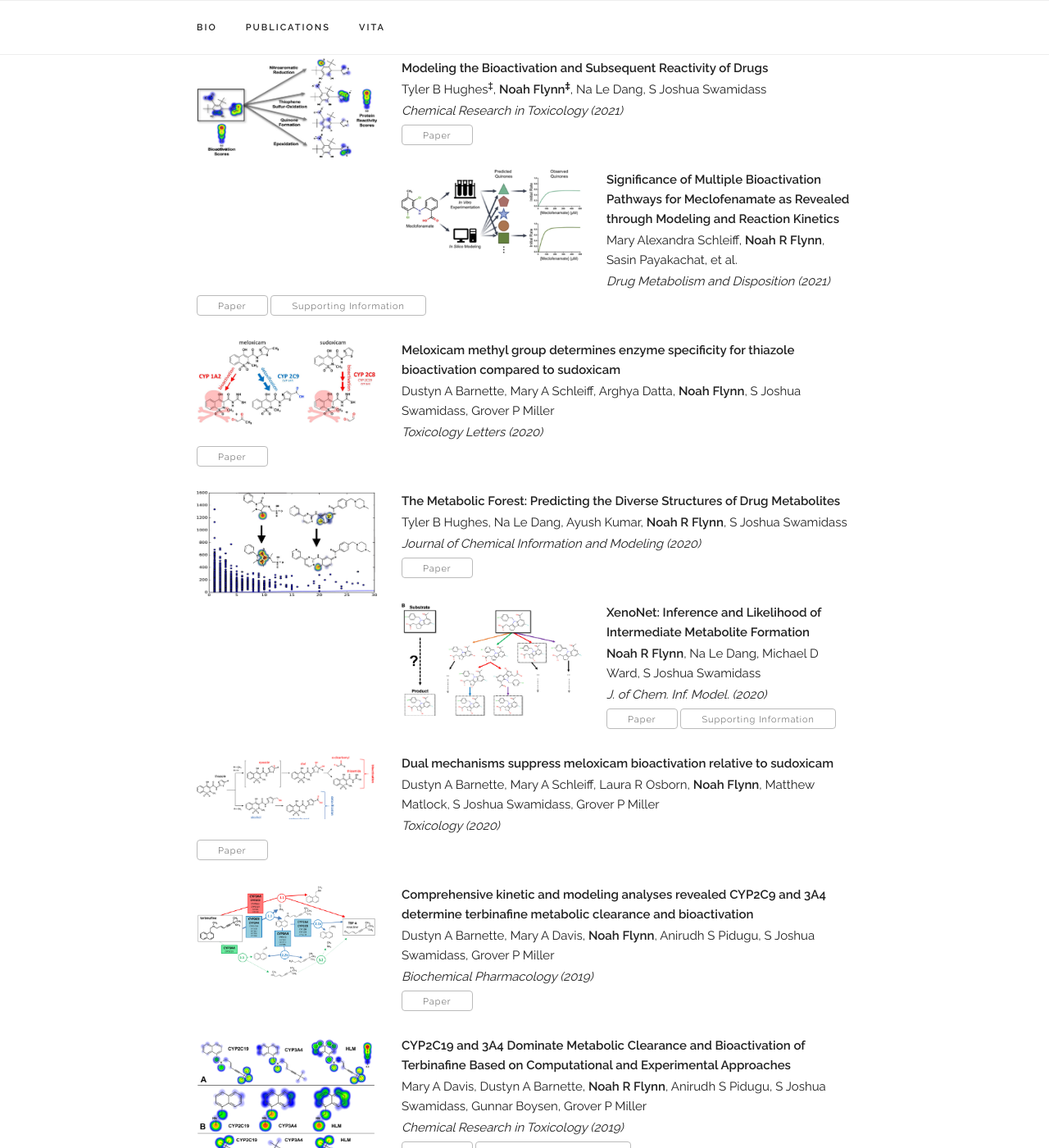
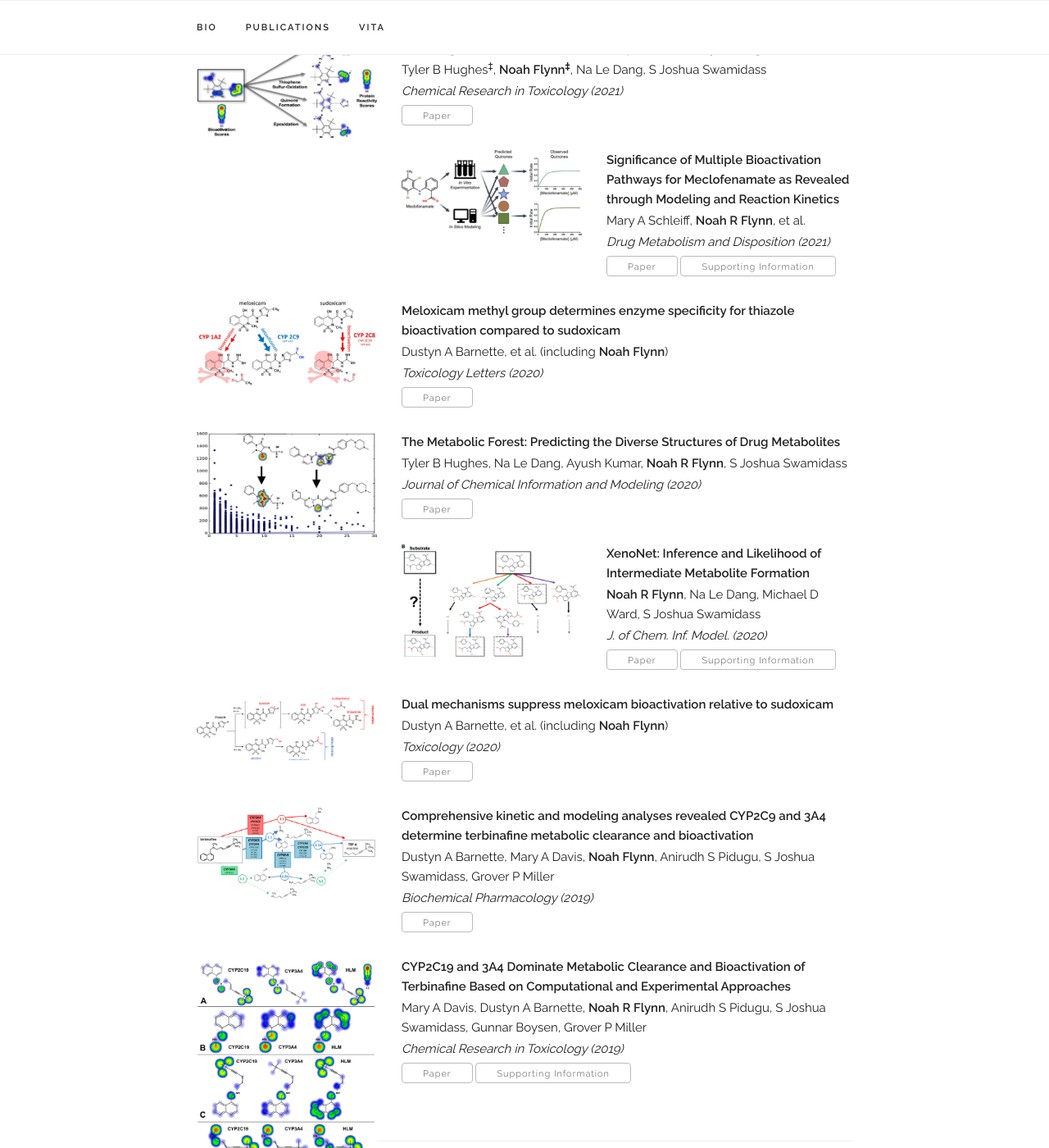
Before and after one commit to nrflynn2/nrflynn2.github.io, a Jekyll site: the page built from _pages/about.html, in a window 1280 px wide and 1400 px high, scrolled down 2880 px. Shown: the whole window at 82% size. Built offline with Jekyll 4.4.1, drawn with Linux system fonts in a browser that asks for light colours; some web fonts are replaced; some of the changed text lies outside the part shown.

```diff
--- a/_data/publications.yml
+++ b/_data/publications.yml
@@ -30,7 +30,7 @@
     selected: y
 
   - title: "Bioactivation of Isoxazole-Containing Bromodomain and Extra-Terminal Domain (BET) Inhibitors"
-    authors: "<b>Noah Flynn</b>, Michael D. Ward, Mary A. Schleiff, et al."
+    authors: "<b>Noah Flynn</b>, et al."
     venue: "Metabolites (2021)"
     paper_pdf: "/files/publications/2021_bromo/paper.pdf"
     supp_pdf: "/files/publications/2021_bromo/supp.pdf"
@@ -52,7 +52,7 @@
     selected: y
 
   - title: "Significance of Multiple Bioactivation Pathways for Meclofenamate as Revealed through Modeling and Reaction Kinetics"
-    authors: "Mary Alexandra Schleiff, <b>Noah R Flynn</b>, Sasin Payakachat, et al."
+    authors: "Mary A Schleiff, <b>Noah R Flynn</b>, et al."
     venue: "Drug Metabolism and Disposition (2021)"
     paper_pdf: "files/publications/meclofenamate_2021/paper.pdf"
     supp_pdf: "files/publications/meclofenamate_2021/supp.pdf"
@@ -60,7 +60,7 @@
     selected: n
 
   - title: "Meloxicam methyl group determines enzyme specificity for thiazole bioactivation compared to sudoxicam"
-    authors: "Dustyn A Barnette, Mary A Schleiff, Arghya Datta, <b>Noah Flynn</b>, S Joshua Swamidass, Grover P Miller"
+    authors: "Dustyn A Barnette, et al. (including <b>Noah Flynn</b>)"
     venue: "Toxicology Letters (2020)"
     paper_pdf: "files/publications/meloxicam_2021/paper.pdf"
     teaser_image: "files/publications/meloxicam_2021/teaser.png"
@@ -82,7 +82,7 @@
     selected: y
 
   - title: "Dual mechanisms suppress meloxicam bioactivation relative to sudoxicam"
-    authors: "Dustyn A Barnette, Mary A Schleiff, Laura R Osborn, <b>Noah Flynn</b>, Matthew Matlock, S Joshua Swamidass, Grover P Miller"
+    authors: "Dustyn A Barnette, et al. (including <b>Noah Flynn</b>)"
     venue: "Toxicology (2020)"
     paper_pdf: "files/publications/meloxicam_2020/paper.pdf"
     teaser_image: "files/publications/meloxicam_2020/teaser.png"
```
